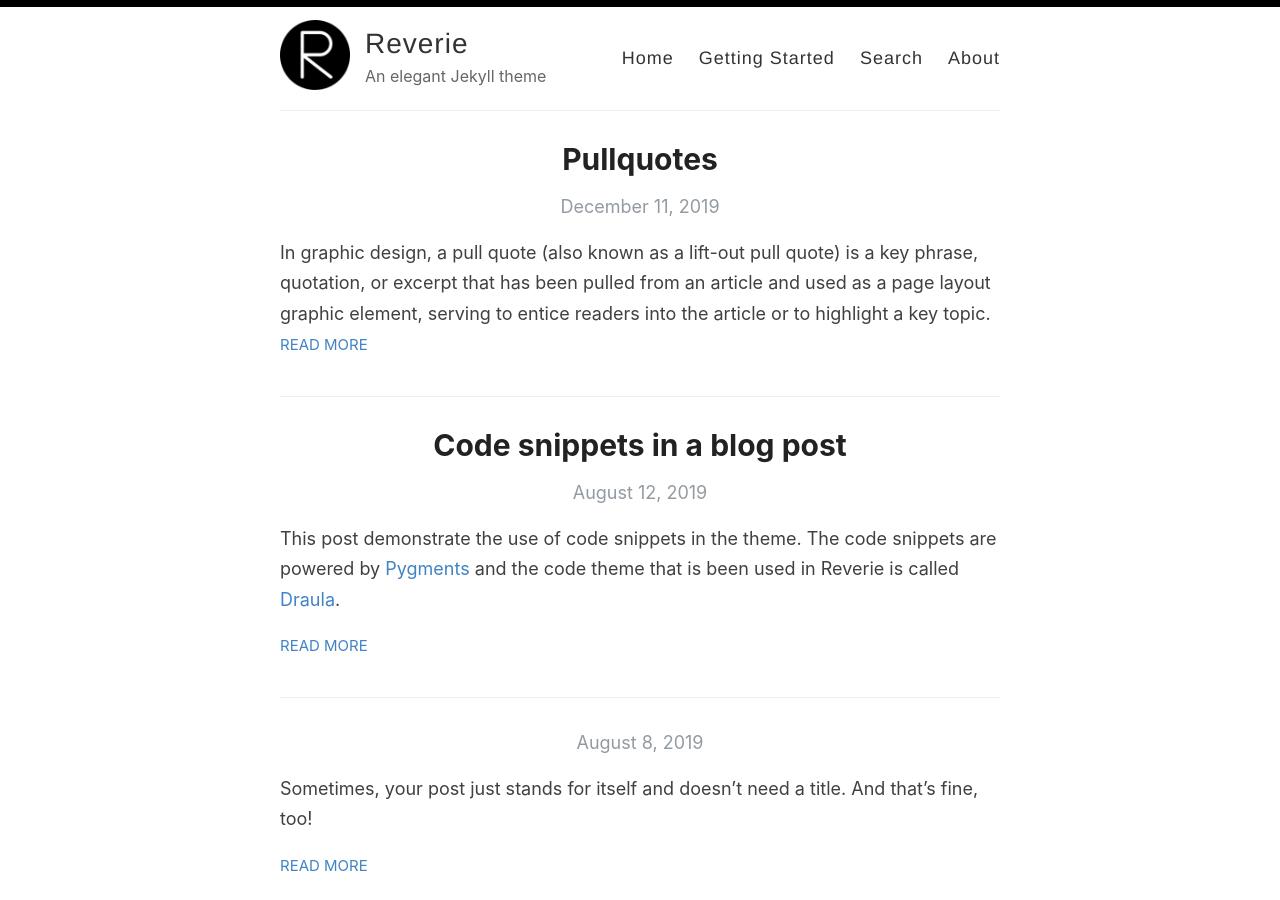
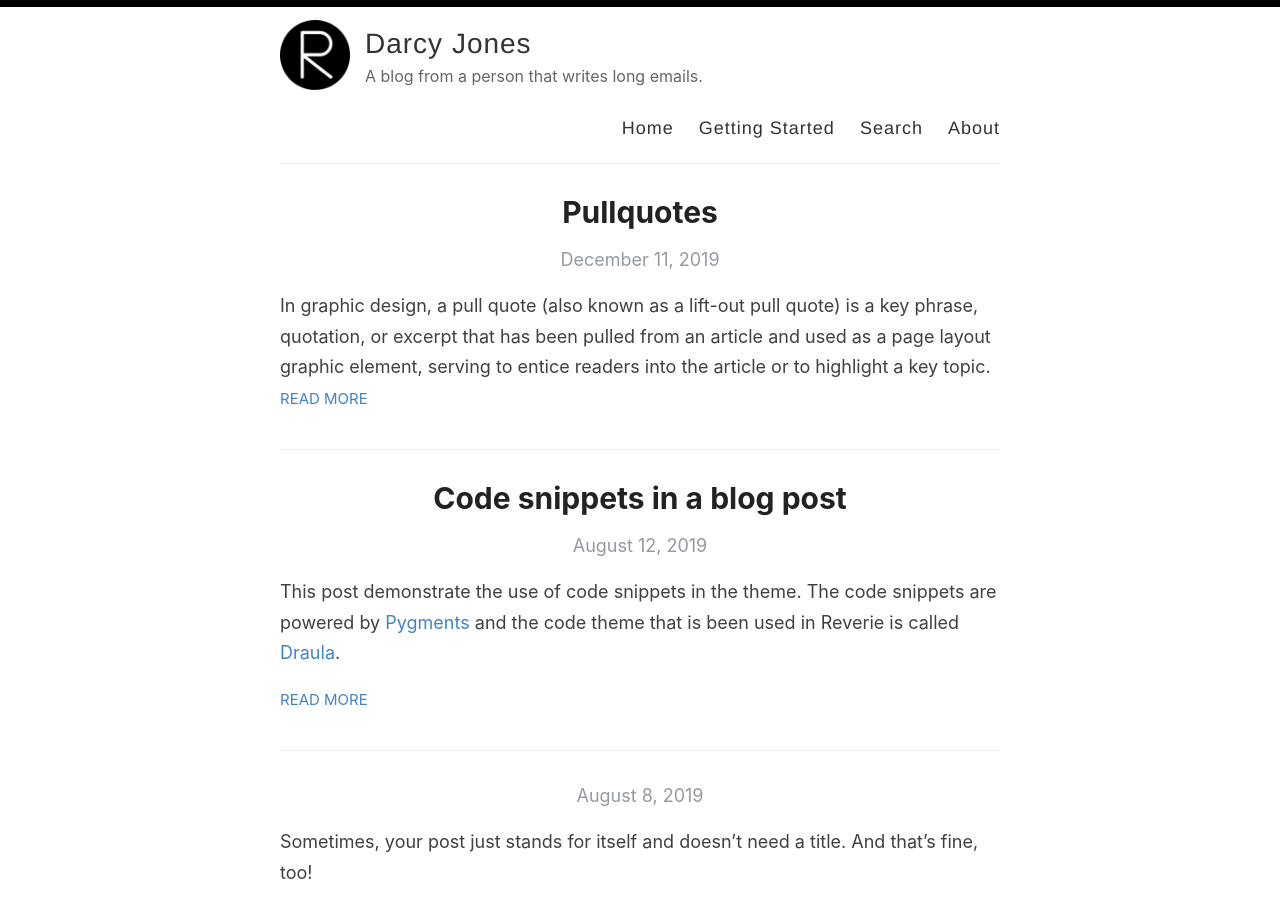
Before and after one commit to darcyabjones/darcyabjones.github.io, a Jekyll site: the page built from index.html, in a window 1280 px wide and 900 px high. Built offline with Jekyll 4.4.1, drawn with Linux system fonts in a browser that asks for light colours; the list of posts is cut into pages by our own code.

Commit message:
Updated config

```diff
--- a/_config.yml
+++ b/_config.yml
@@ -3,13 +3,13 @@
 #
 
 # Name of your site (displayed in the header)
-name: Reverie
+name: Darcy Jones
 
 # Name of the author
-author: Amit Merchant
+author: Darcy Jones
 
 # Short bio or description (displayed in the header)
-description: An elegant Jekyll theme
+description: A blog from a person that writes long emails.
 
 # URL of your avatar or profile pic (you could use your GitHub profile pic)
 avatar: /images/reverie.png
@@ -21,15 +21,15 @@
 # Includes an icon in the footer for each username you enter
 footer-links:
   dribbble:
-  email: amit.d.merchant@gmail.com
+  email: darcy.ab.jones@gmail.com
   facebook:
   flickr:
-  github: amitmerchant1990/reverie
+  github: darcyabjones
   instagram:
   linkedin:
   pinterest:
   rss: rss
-  twitter: amit_merchant
+  twitter: darcyabjones
   stackoverflow:
   youtube: # channel/<your_long_string> or user/<user-name>
   googleplus: # anything in your profile username that comes after plus.google.com/
@@ -38,21 +38,21 @@
 
 # Enter your Disqus shortname (not your username) to enable commenting on posts
 # You can find your shortname on the Settings page of your Disqus account
-disqus:
+disqus: darcyabjones
 
 # Enter your Google Analytics web tracking code (e.g. UA-2110908-2) to activate tracking
-google_analytics: UA-43339302-11
+google_analytics:
 
 # Your website URL (e.g. http://amitmerchant1990.github.io or http://www.amitmerchant.com)
 # Used for Sitemap.xml and your RSS feed
-url: http://www.amitmerchant.com/reverie
-enforce_ssl: https://www.amitmerchant.com/reverie
+url: http://darcyabjones.github.io
+enforce_ssl: https://darcyabjones.github.io
 
 # If you're hosting your site at a Project repository on GitHub pages
 # (http://yourusername.github.io/repository-name)
 # and NOT your User repository (http://yourusername.github.io)
 # then add in the baseurl here, like this: "/repository-name"
-baseurl: "/reverie"
+baseurl:
 
 #
 # !! You don't need to change any of the configuration flags below !!
```
